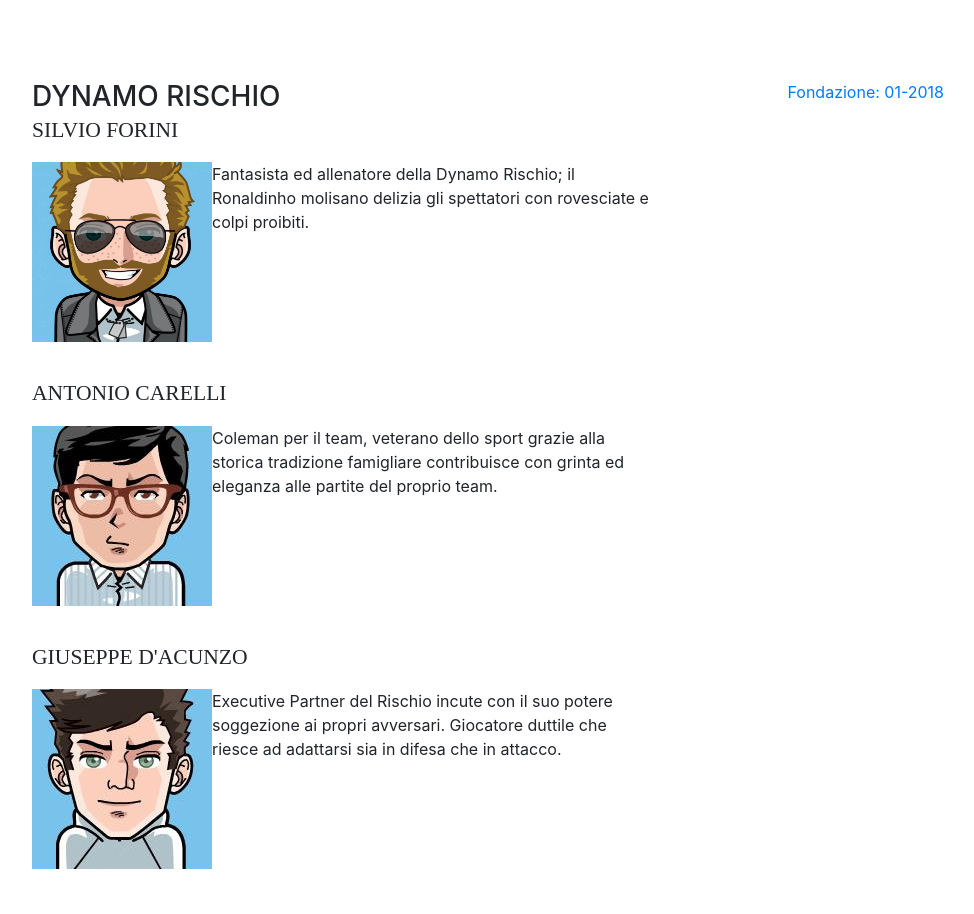
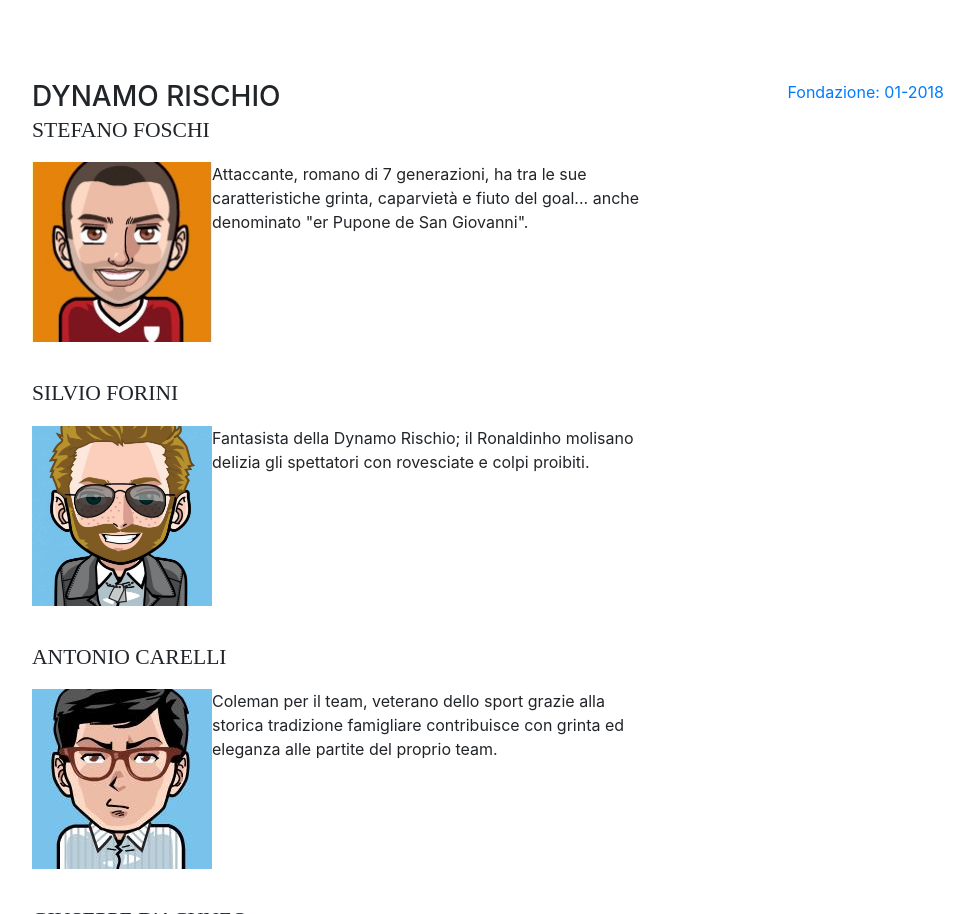
Before and after one commit to SimoneCas/Calcio_Balilla_Report, a website with bundled scripts: page index.html in a window 1280 px wide. Shown: the part 1726-2640 px from the top of the page, without its empty margins (288-1262 px from the left). Built offline with nearby package versions, Linux system fonts and the light colour scheme; a web font is replaced by a local one.

Commit message:
aggiunto avatar stefano

```diff
--- a/index.html
+++ b/index.html
@@ -178,9 +178,13 @@
           <div class="resume-item d-flex flex-column flex-md-row mb-5">
             <div class="resume-content mr-auto">
               <h3 class="mb-0">Dynamo Rischio</h3>
+              <div class="subheading mb-3">Stefano Foschi</div>
+              <p style="height:180px; margin-bottom:35px"><img src="img/manga_stefano.jpg" style="width:180px; height:180px; float:left"/>
+                Attaccante, romano di 7 generazioni, ha tra le sue caratteristiche grinta, caparvietà e fiuto del goal... anche denominato "er Pupone de San Giovanni".
+              </p>
               <div class="subheading mb-3">Silvio Forini</div>
               <p style="height:180px; margin-bottom:35px"><img src="img/manga_silvio.jpg" style="width:180px; height:180px; float:left"/>
-                Fantasista ed allenatore della Dynamo Rischio; il Ronaldinho molisano delizia gli spettatori con rovesciate e colpi proibiti.
+                Fantasista della Dynamo Rischio; il Ronaldinho molisano delizia gli spettatori con rovesciate e colpi proibiti.
               </p>
               <div class="subheading mb-3">Antonio Carelli</div>
               <p style="height:180px; margin-bottom:35px"><img src="img/manga_antonio.png" style="width:180px; height:180px; float:left"/>
```
Also changed, not shown: img/manga_stefano.jpg (added).
